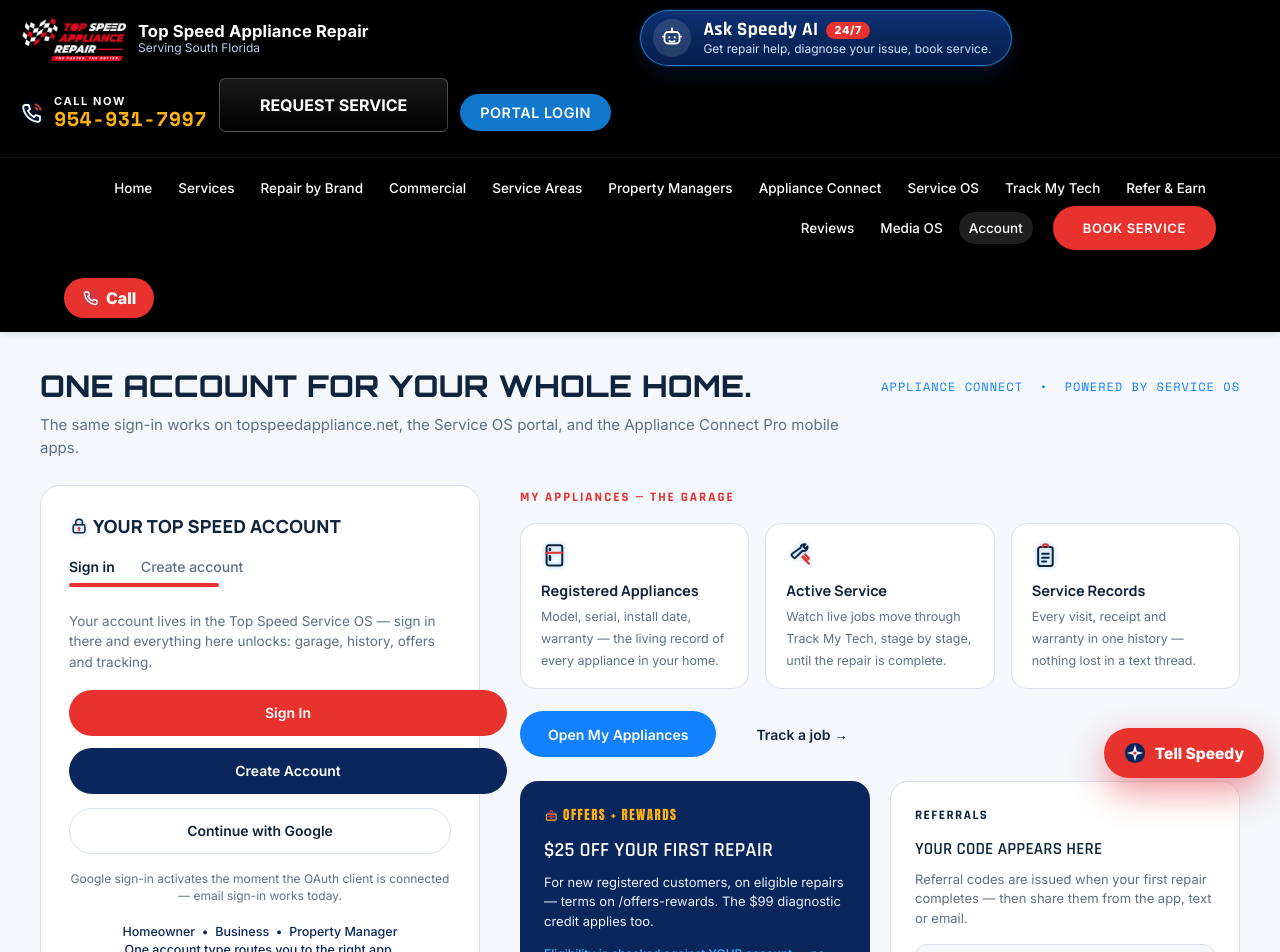
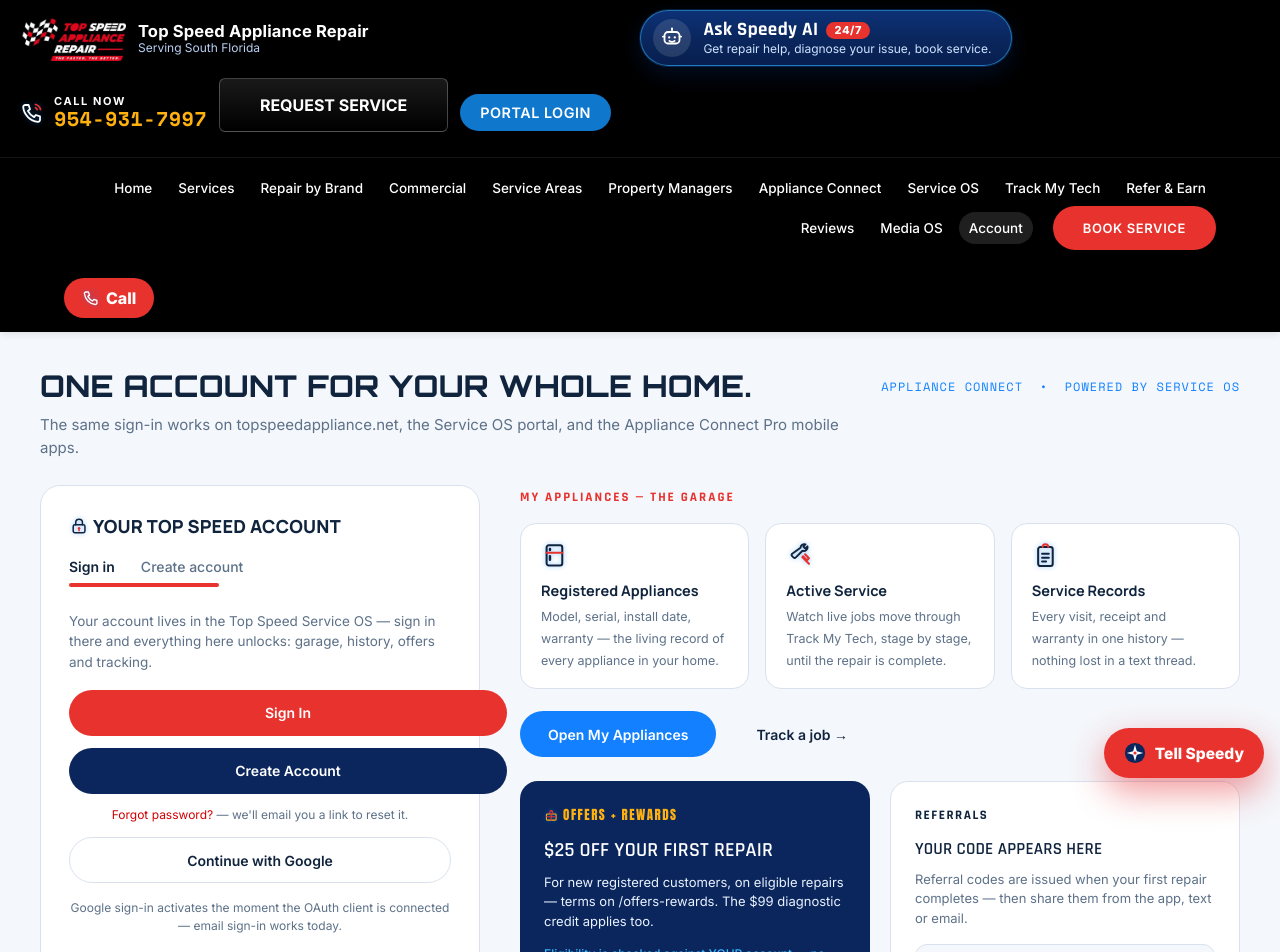
Before and after one commit to starlabelgroup-cpu/Top-Speed-Appliance-Ai, a React (Vite) app: page /account in a window 1280 px wide. Shown: the top 952 px of the page. Built offline with nearby package versions, Linux system fonts and the light colour scheme; what @builder.io/react would draw is missing.

Commit message:
Auth parity: Forgot password link on the /account sign-in card to the flagship reset page (SERVICE_OS_LINKS.resetPassword)

```diff
--- a/src/pages/AccountPage.jsx
+++ b/src/pages/AccountPage.jsx
@@ -155,6 +155,10 @@ export default function AccountPage() {
             >
               Create Account
             </a>
+            <p className="os-signin-note" style={{ marginTop: 12 }}>
+              <a href={SERVICE_OS_LINKS.resetPassword} target="_blank" rel="noopener noreferrer">Forgot password?</a>
+              {' '}— we'll email you a link to reset it.
+            </p>
             <a href={SERVICE_OS_LINKS.connectProApp} target="_blank" rel="noopener noreferrer">
               <button type="button" className="os-google-btn">Continue with Google</button>
             </a>
```
Also changed, not shown: src/lib/serviceOs.js.
